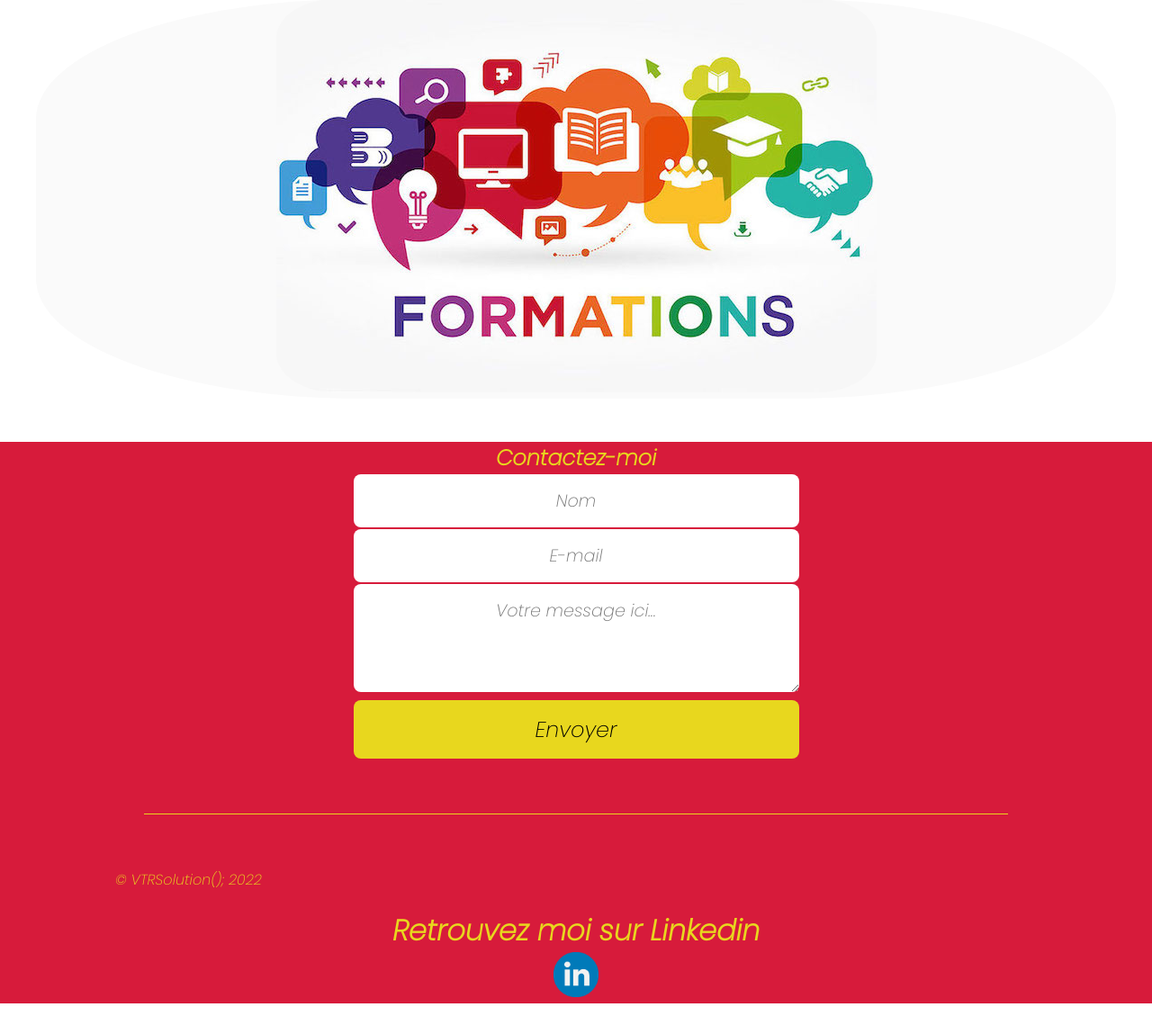
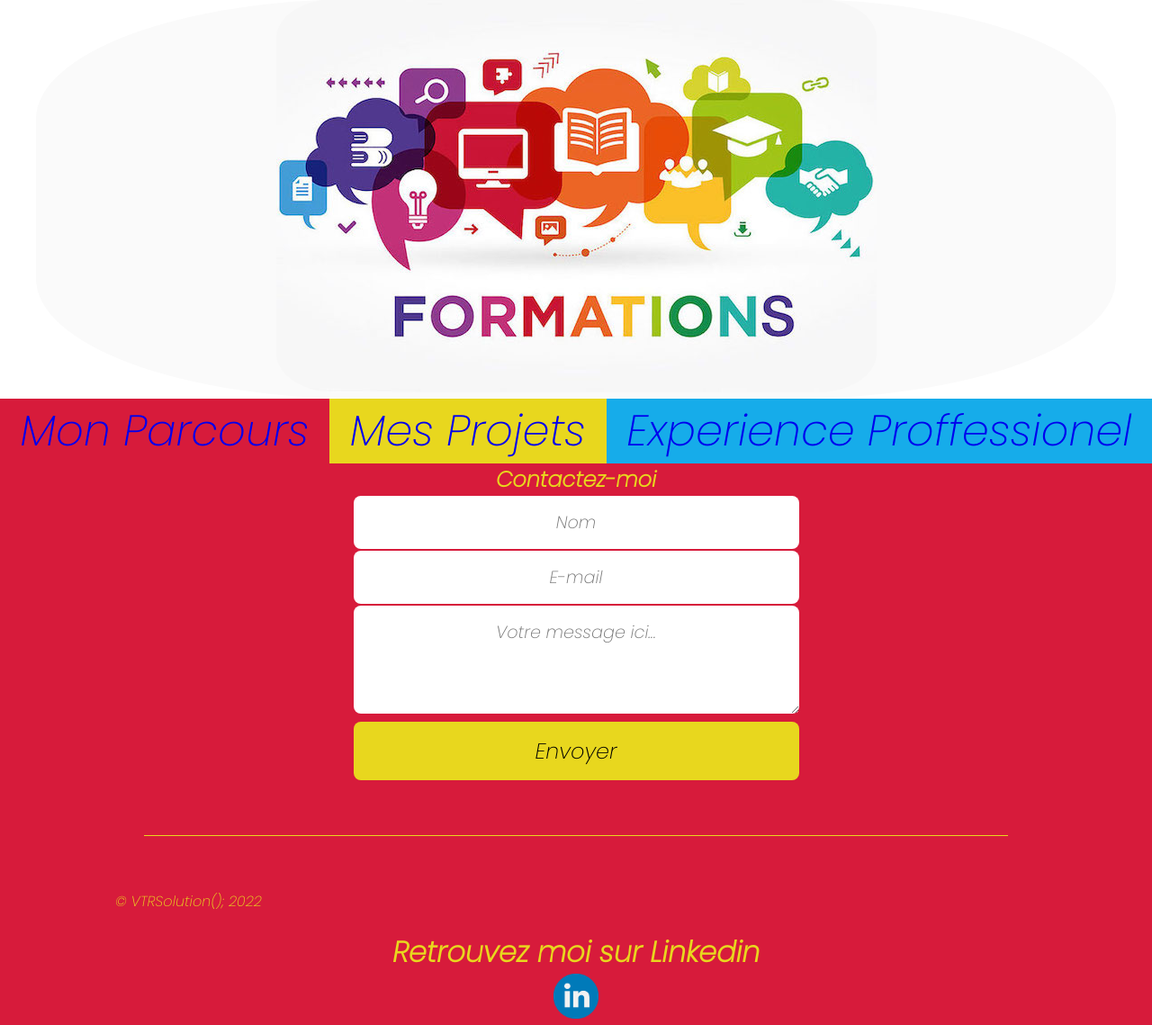
Before and after one commit to KOTTOVictor/CCI-SIO21-Portfolio, a PHP site: page / in a window 1280 px wide. Shown: the part 1168-2307 px from the top of the page at 90% size. Before the commit the page ends 2283 px from the top, so only its background shows below. Run offline with PHP 8.4, Linux system fonts and the light colour scheme.

Commit message:
ajoutNavBarEnBasDansMenu

```diff
--- a/index.html
+++ b/index.html
@@ -87,7 +87,37 @@
             <div id="suivant" class="zindex" onclick="ChangeSlide(1)">></div>
         </div>
 
+        <!-- NAV avant peid --------------  -->
+
+
+
+        <section id="trois">
+            <ul id="navbarBas">
+
+                <li class="monParbas">
+                    <a href="Documentation/MonParcours.html">
+                        <p id="vershaut"></p>Mon Parcours</p>
+                    </a>
+                </li>
+
+                <li class="mesPro">
+                    <a href="Documentation/Projet.html">
+                        <p>Mes Projets</p>
+                    </a>
+                </li>
+
+                <li class="mesExp">
+                    <a href="Documentation/ExperienceProffesionnel.html">
+                        <p>Experience Proffessionel</p>
+                    </a>
+                </li>
+
+            </ul>
+
+        </section>
+
         <!-- Pied et Contact  -->
+
 
         <footer id="pied">
             <h2 id="contacte">
--- a/style.css
+++ b/style.css
@@ -36,7 +36,7 @@ li{
 
 /* <!--NAV BAR-----------------------------> */
 
-ul li {
+#navbar ul li {
     color: #16acea ;
     animation: flash 1.4s linear infinite;
 }
@@ -181,6 +181,32 @@ header li a{
     opacity: 1;
 }
 
+/* Barre de menu en bas */
+
+#navbarBas{
+    display: flex;
+    flex-direction: row;
+    font-size: 3em;
+
+}
+
+#trois li{
+    flex: auto;
+}
+
+.monParbas{
+    background-color: #d71b3b;
+}
+
+.mesPro{
+    background-color: #e8d71e ;
+}
+
+.mesExp{
+    background-color: #16acea  ;
+}
+
+
 
 
 
@@ -188,7 +214,6 @@ header li a{
 
 footer{
     background-color: #d71b3b;
-    margin-top: 3em;
     color: #e8d71e;
 }
 
```
